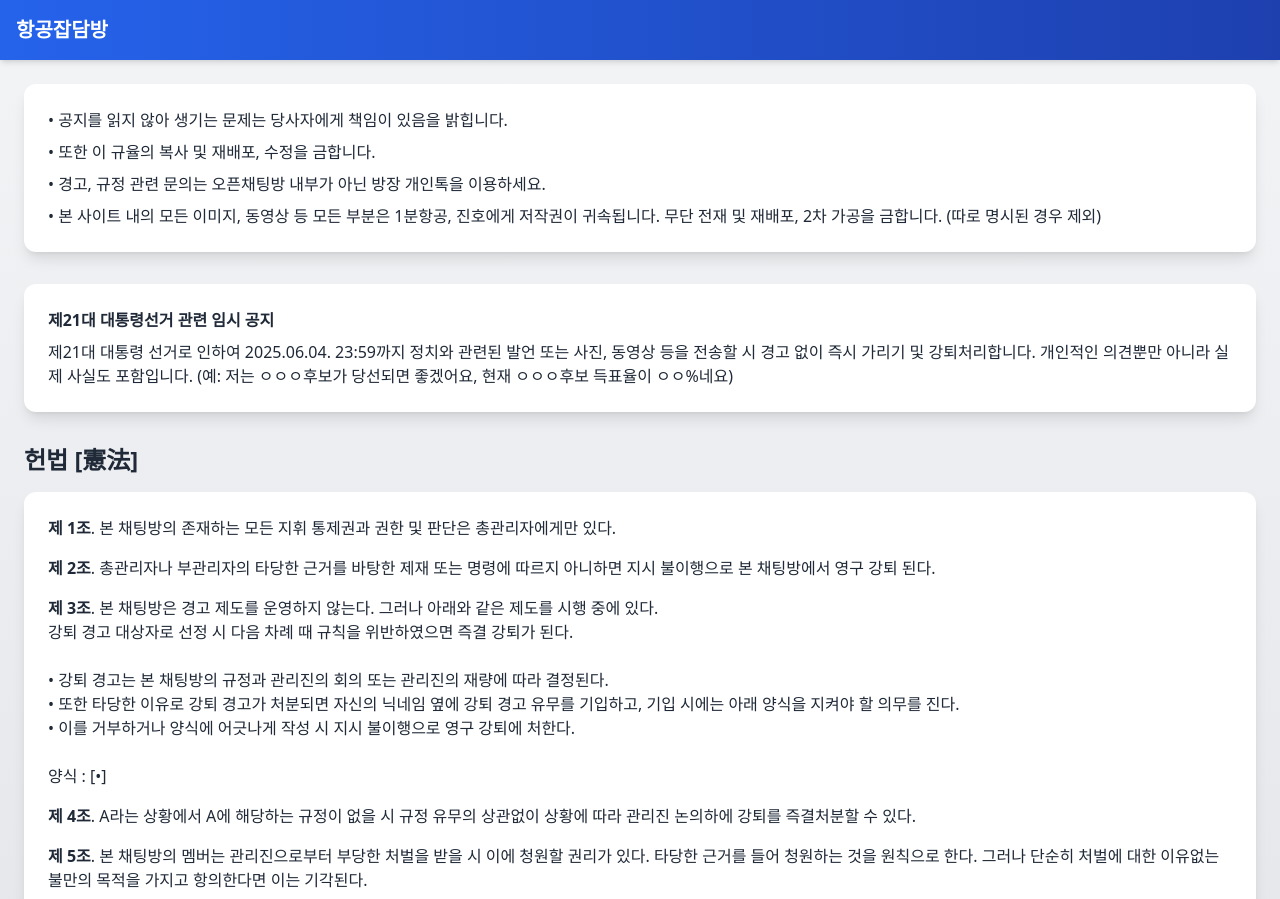
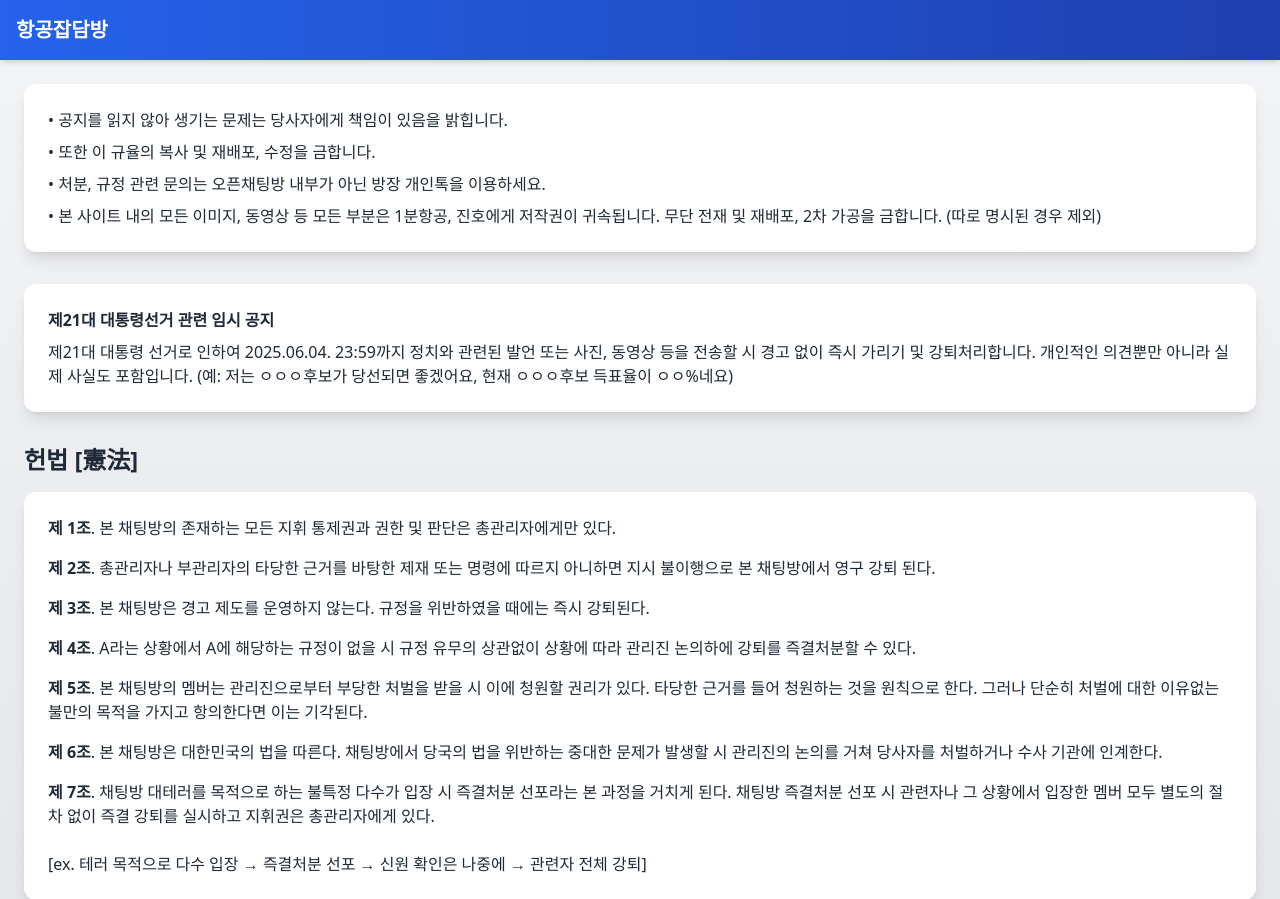
Before and after one commit to jinho5473/1m-maintenance, a plain HTML site: page index.html in a window 1280 px wide. Shown: the top 899 px of the page. Drawn offline with nearby package versions, Linux system fonts and the light colour scheme.

Commit message:
Update index.html

```diff
--- a/index.html
+++ b/index.html
@@ -23,7 +23,7 @@
         <ul class="space-y-2">
           <li>• 공지를 읽지 않아 생기는 문제는 당사자에게 책임이 있음을 밝힙니다.</li>
           <li>• 또한 이 규율의 복사 및 재배포, 수정을 금합니다.</li>
-          <li>• 경고, 규정 관련 문의는 오픈채팅방 내부가 아닌 방장 개인톡을 이용하세요.</li>
+          <li>• 처분, 규정 관련 문의는 오픈채팅방 내부가 아닌 방장 개인톡을 이용하세요.</li>
           <li>• 본 사이트 내의 모든 이미지, 동영상 등 모든 부분은 1분항공, 진호에게 저작권이 귀속됩니다. 무단 전재 및 재배포, 2차 가공을 금합니다. (따로 명시된 경우 제외)</li>
         </ul>
       </div>
@@ -46,8 +46,7 @@
       <ul class="space-y-4 bg-white p-6 shadow-lg rounded-xl">
         <li><strong>제 1조</strong>. 본 채팅방의 존재하는 모든 지휘 통제권과 권한 및 판단은 총관리자에게만 있다.</li>
         <li><strong>제 2조</strong>. 총관리자나 부관리자의 타당한 근거를 바탕한 제재 또는 명령에 따르지 아니하면 지시 불이행으로 본 채팅방에서 영구 강퇴 된다.</li>
-        <li><strong>제 3조</strong>. 본 채팅방은 경고 제도를 운영하지 않는다. 그러나 아래와 같은 제도를 시행 중에 있다.<br>강퇴 경고 대상자로 선정 시 다음 차례 때 규칙을 위반하였으면 즉결 강퇴가 된다.<br><br>• 강퇴 경고는 본 채팅방의 규정과 관리진의 회의 또는 관리진의 재량에 따라 결정된다.<br>• 또한 타당한 이유로 강퇴 경고가 처분되면 자신의 닉네임 옆에 강퇴 경고 유무를 기입하고, 기입 시에는 아래 양식을 지켜야 할 의무를 진다.<br>• 이를 거부하거나 양식에 어긋나게 작성 시 지시 불이행으로 영구 강퇴에 처한다.
-          <br><br>양식 : [•]</li>
+        <li><strong>제 3조</strong>. 본 채팅방은 경고 제도를 운영하지 않는다. 규정을 위반하였을 때에는 즉시 강퇴된다.</li>
         <li><strong>제 4조</strong>. A라는 상황에서 A에 해당하는 규정이 없을 시 규정 유무의 상관없이 상황에 따라 관리진 논의하에 강퇴를 즉결처분할 수 있다.</li>
         <li><strong>제 5조</strong>. 본 채팅방의 멤버는 관리진으로부터 부당한 처벌을 받을 시 이에 청원할 권리가 있다. 타당한 근거를 들어 청원하는 것을 원칙으로 한다. 그러나 단순히 처벌에 대한 이유없는 불만의 목적을 가지고 항의한다면 이는 기각된다.</li>
         <li><strong>제 6조</strong>. 본 채팅방은 대한민국의 법을 따른다. 채팅방에서 당국의 법을 위반하는 중대한 문제가 발생할 시 관리진의 논의를 거쳐 당사자를 처벌하거나 수사 기관에 인계한다.</li>
```
